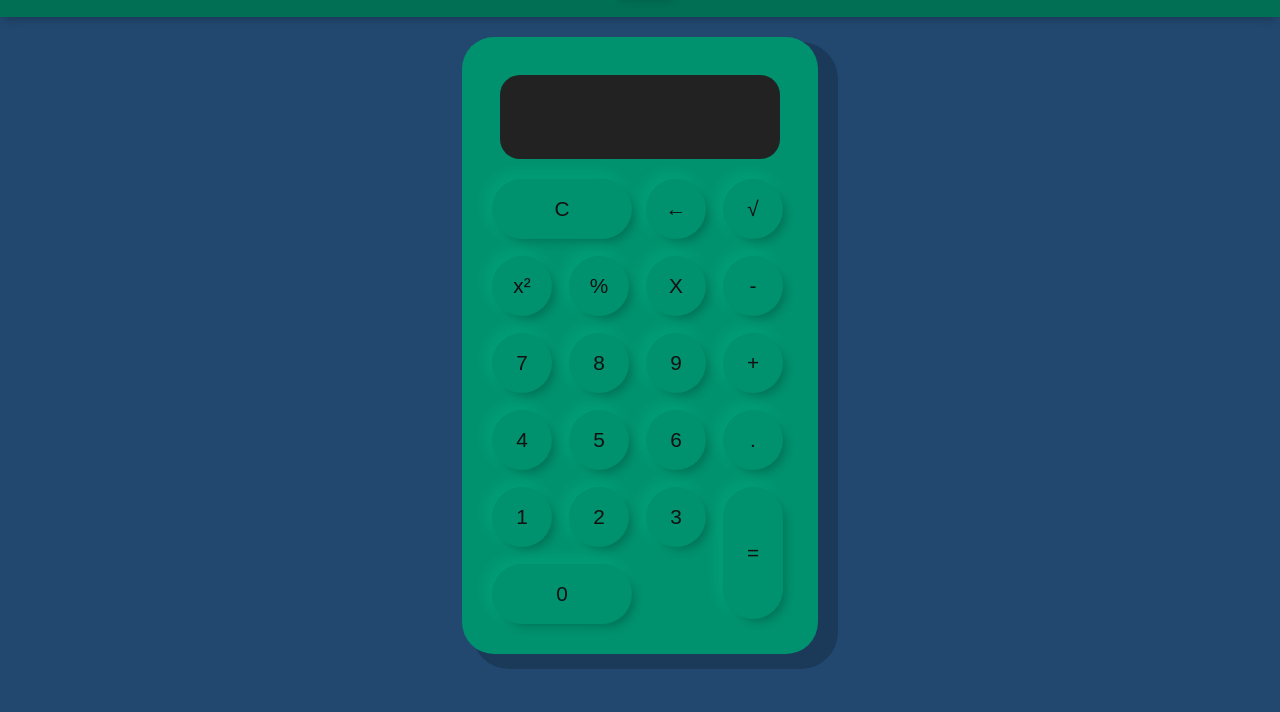
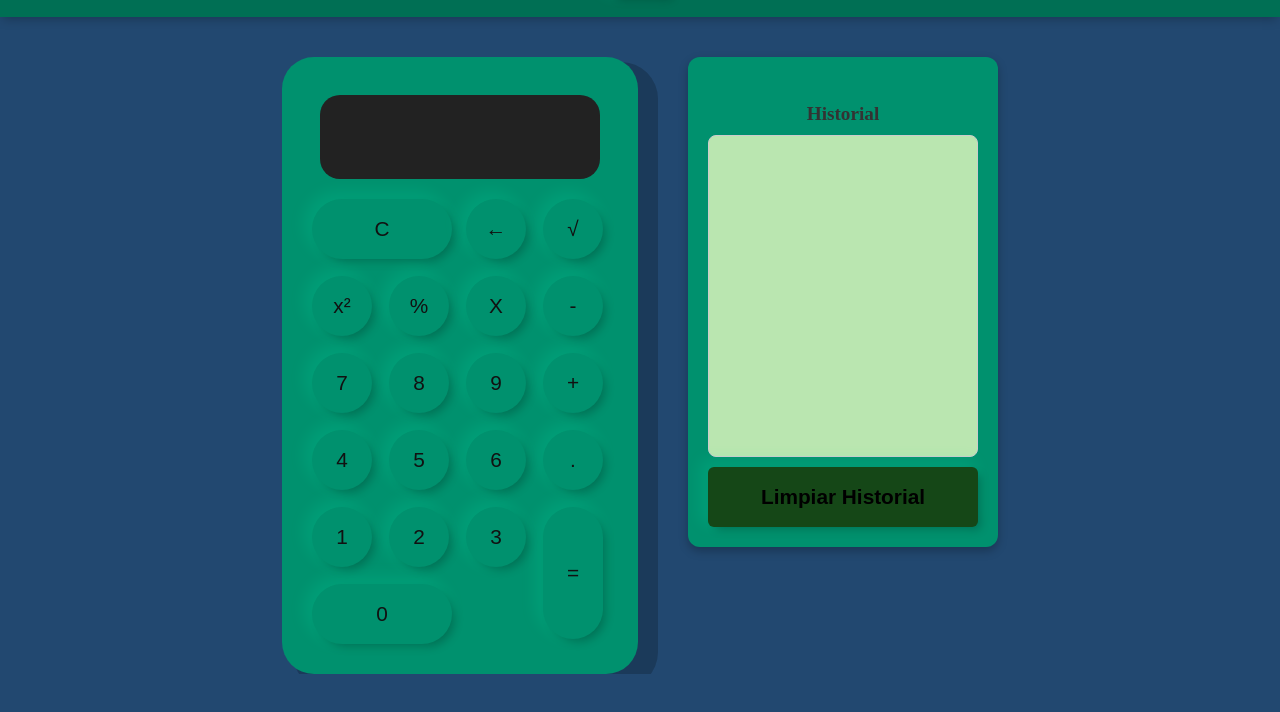
Before and after one commit to CristianDDGA/Calculadora, a plain HTML site: page index.html in a window 1280 px wide. Shown: the part 152-864 px from the top of the page. After the commit the page ends 826 px from the top, so only its background shows below. Drawn offline with Linux system fonts and the light colour scheme.

Commit message:
[Se implementa la parte de front para que se logre ver la calculadora con un historial alado]

```diff
--- a/index.css
+++ b/index.css
@@ -229,3 +229,55 @@ footer li {
     align-self: stretch;
     border-radius: 30px;
 }
+
+.flex-container {
+  display: flex;
+  justify-content: center;
+  align-items: flex-start;
+  gap: 50px;
+  margin-top: 40px;
+  flex-wrap: wrap;
+}
+
+.historial-box {
+  width: 270px;
+  background-color: #00916e;
+  padding: 20px;
+  border-radius: 12px;
+  box-shadow: 0 4px 10px rgba(0, 0, 0, 0.25);
+  color: #000;
+}
+
+.historial-box h4 {
+  text-align: center;
+  font-size: 1.2em;
+  margin-bottom: 10px;
+  color: #333;
+}
+
+#historial {
+  height: 300px;
+  overflow-y: auto;
+  background-color: rgb(186, 230, 176);
+  padding: 10px;
+  border-radius: 8px;
+  border: 1px solid #ccc;
+  font-family: monospace;
+  font-size: 0.9em;
+}
+
+#historial-container button {
+  margin-top: 10px;
+  width: 100%;
+  padding: 10px;
+  background-color: #154717;
+  color: rgb(0, 0, 0);
+  border: none;
+  border-radius: 6px;
+  font-weight: bold;
+  cursor: pointer;
+}
+
+#historial-container button:hover {
+  background-color: #5de664;
+}
--- a/index.html
+++ b/index.html
@@ -23,7 +23,8 @@
             </ul>
         </nav>
     </header>
-    <div class="container">
+<div class="flex-container">
+  <!-- CALCULADORA -->
   <div class="calculadora">
       <div class="display">
           <div id="valor-anterior"></div>
@@ -55,7 +56,16 @@
 
       <button class="col-2 numero">0</button>
   </div>
+
+  <!-- HISTORIAL -->
+  <div id="historial-container" class="historial-box">
+      <h4>Historial</h4>
+      <div id="historial"></div>
+      <button onclick="limpiarHistorial()">Limpiar Historial</button>
   </div>
+</div>
+
+
 
 </body>
 </html>
```
Lines whose indentation alone changed are shown as unchanged.
